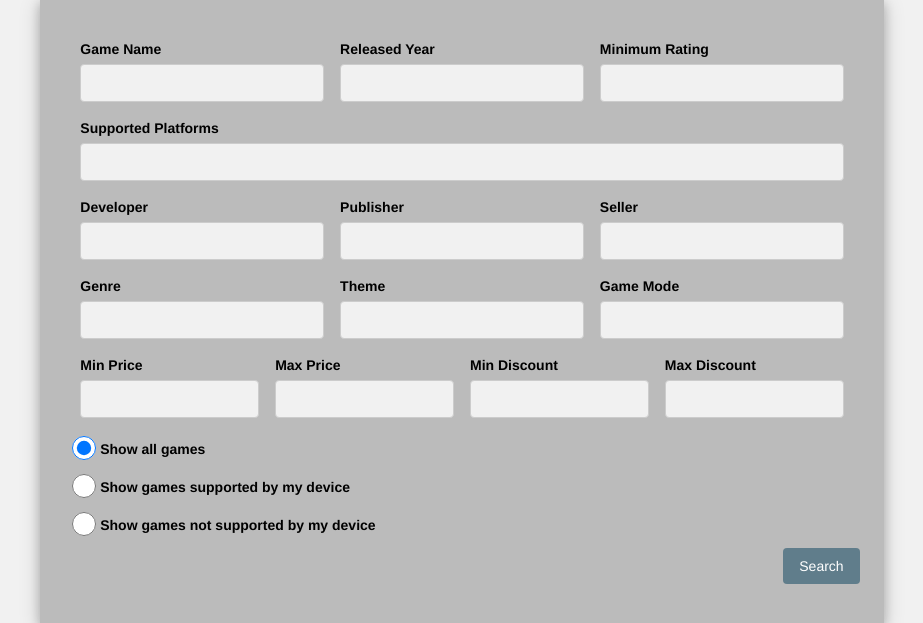
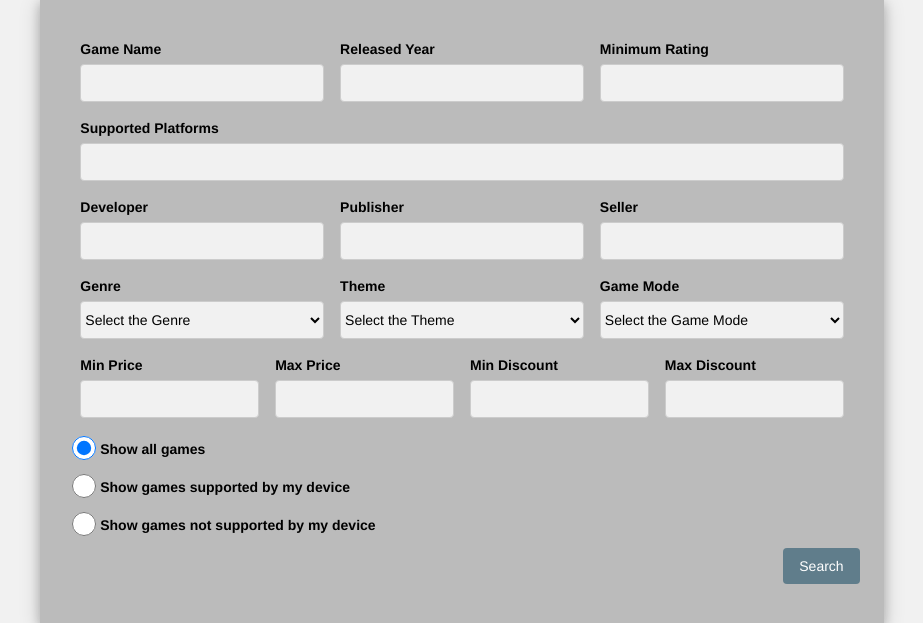
Before and after one commit to ravikiran0606/game-and-requirements-kg, a Flask app: template web_app/app/templates/query.html in a window 1280 px wide. Shown: the part 152-775 px from the top of the page, without its empty margins (178-1101 px from the left). Run offline with Flask 2, Linux system fonts and the light colour scheme; the template is opened without the code that fills it, so the values that code supplies are empty; some libraries are stand-ins or nearby versions.

Commit message:
Complete the Query UI

```diff
--- a/web_app/app/templates/query.html
+++ b/web_app/app/templates/query.html
@@ -34,6 +34,7 @@
 							columns: table_cols,
 							rowsPerPage: 10,
 							pagination: true,
+							sorting: true,
 
 							formatCell: function(row, key) {
 								if (key === 'game_id') {
@@ -126,17 +127,38 @@
 						<div class="w3-row-padding w3-padding">
 							<div class="w3-col l4">
 								<label>Genre</label>
-								<input name="genre" class="w3-input w3-border w3-round w3-light-gray" type="text">
+								<select class="w3-select w3-border w3-round w3-light-gray" name="genre" id="genre">
+								  <option value="" selected>Select the Genre</option>
+									{% if genre_list %}
+										{% for i in genre_list %}
+											<option value="{{i}}">{{i}}</option>
+										{% endfor %}
+									{% endif %}
+								</select>
 							</div>
 
 							<div class="w3-col l4">
 								<label>Theme</label>
-								<input name="theme" class="w3-input w3-border w3-round w3-light-gray" type="text">
+								<select class="w3-select w3-border w3-round w3-light-gray" name="theme" id="theme">
+								  <option value="" selected>Select the Theme</option>
+									{% if theme_list %}
+										{% for i in theme_list %}
+											<option value="{{i}}">{{i}}</option>
+										{% endfor %}
+									{% endif %}
+								</select>
 							</div>
 
 							<div class="w3-col l4">
 								<label>Game Mode</label>
-								<input name="game_mode" class="w3-input w3-border w3-round w3-light-gray" type="text">
+								<select class="w3-select w3-border w3-round w3-light-gray" name="game_mode" id="game_mode">
+								  <option value="" selected>Select the Game Mode</option>
+									{% if game_mode_list %}
+										{% for i in game_mode_list %}
+											<option value="{{i}}">{{i}}</option>
+										{% endfor %}
+									{% endif %}
+								</select>
 							</div>
 						</div>
 
```
Also changed, not shown: web_app/app/queries.py (+10 -14 lines), web_app/app/views.py (+9 -5 lines).
